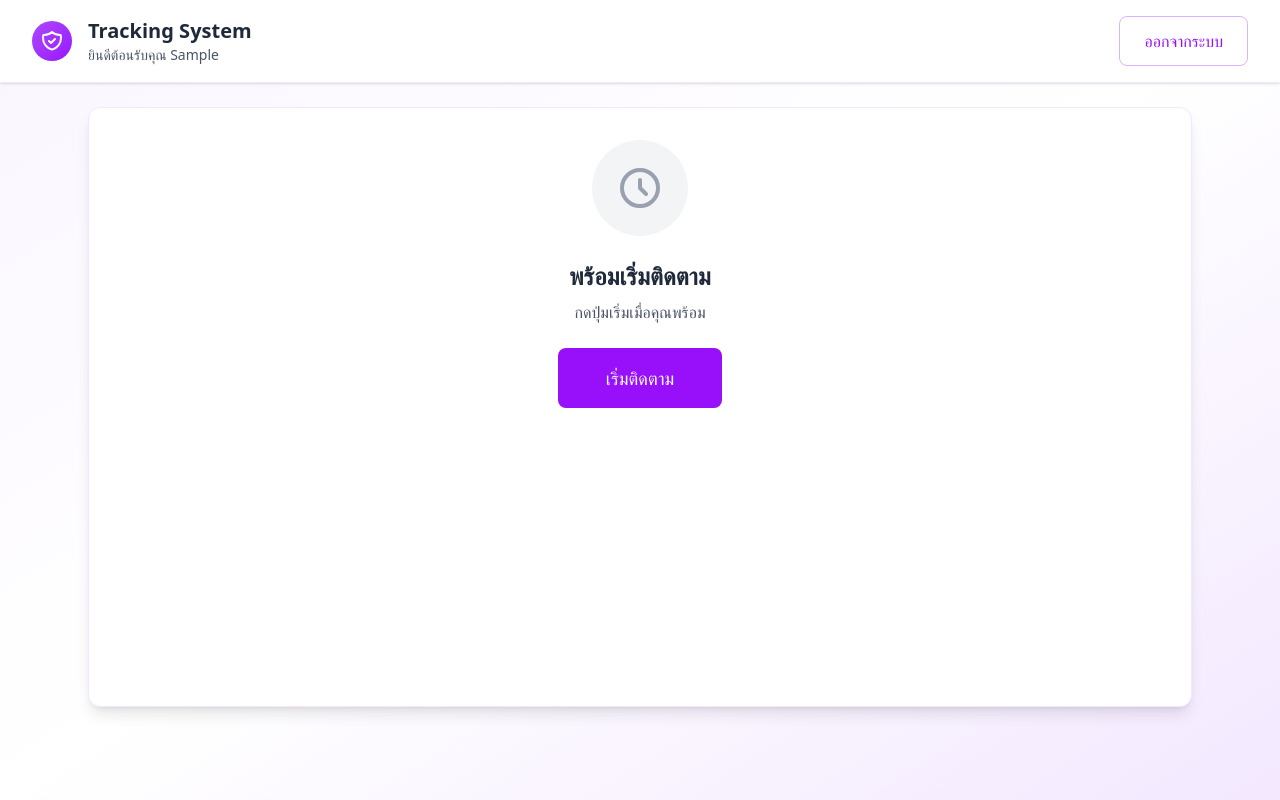
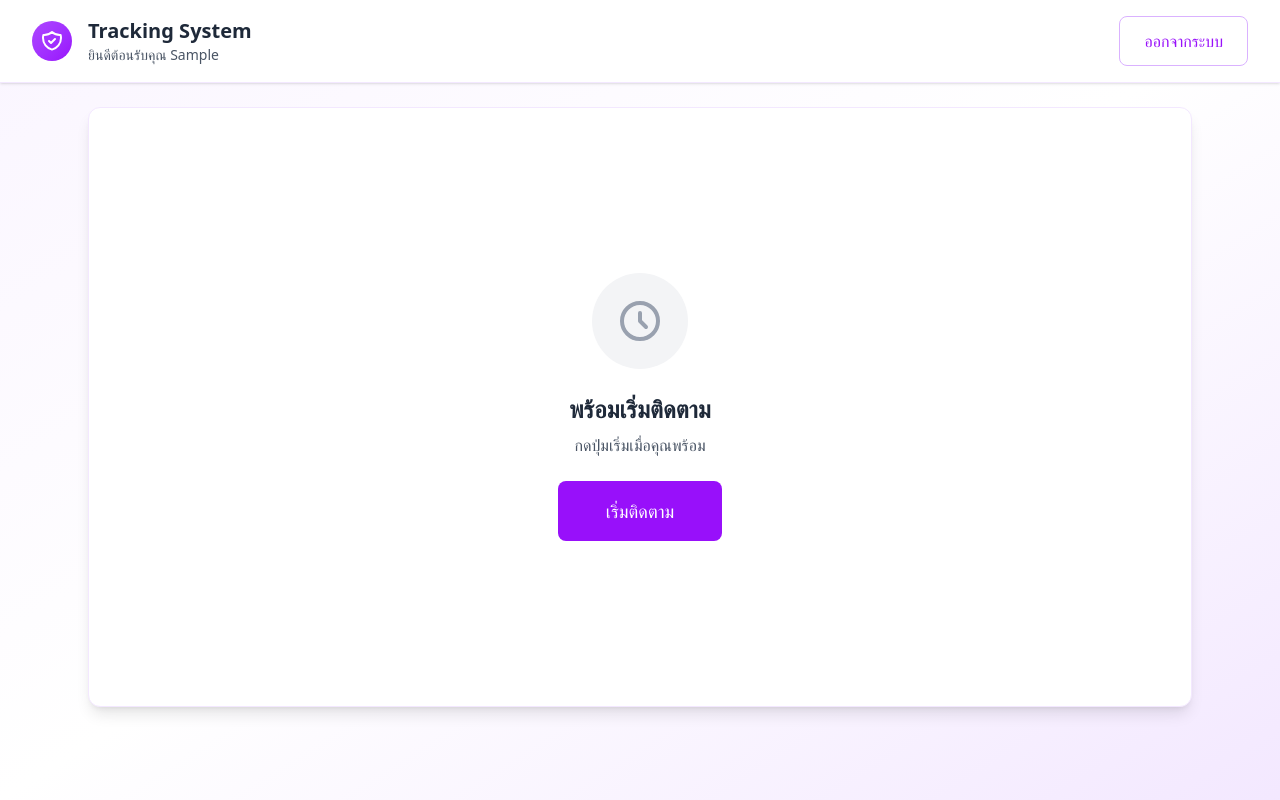
Before and after one commit to Watthana65022128/face-tracking-system, a Next.js app: page /tracking in a window 1280 px wide. Built offline with nearby package versions, Linux system fonts and the light colour scheme; sample sign-in values are in the browser's storage.

Commit message:
จัดกึ่งกลาง card

```diff
--- a/src/app/tracking/page.tsx
+++ b/src/app/tracking/page.tsx
@@ -151,7 +151,7 @@ export default function TrackingPage() {
         <div className="max-w-6xl mx-auto p-6">
           <div className="grid gap-6 fex">
             {/* การ์ดสถานะ */}
-            <Card className="p-8 min-h-[600px]">
+            <Card className="p-8 min-h-[600px] flex justify-center items-center">
               <div className="text-center">
                 <div className={`w-24 h-24 mx-auto mb-6 rounded-full flex items-center justify-center ${
                   isTracking
```
